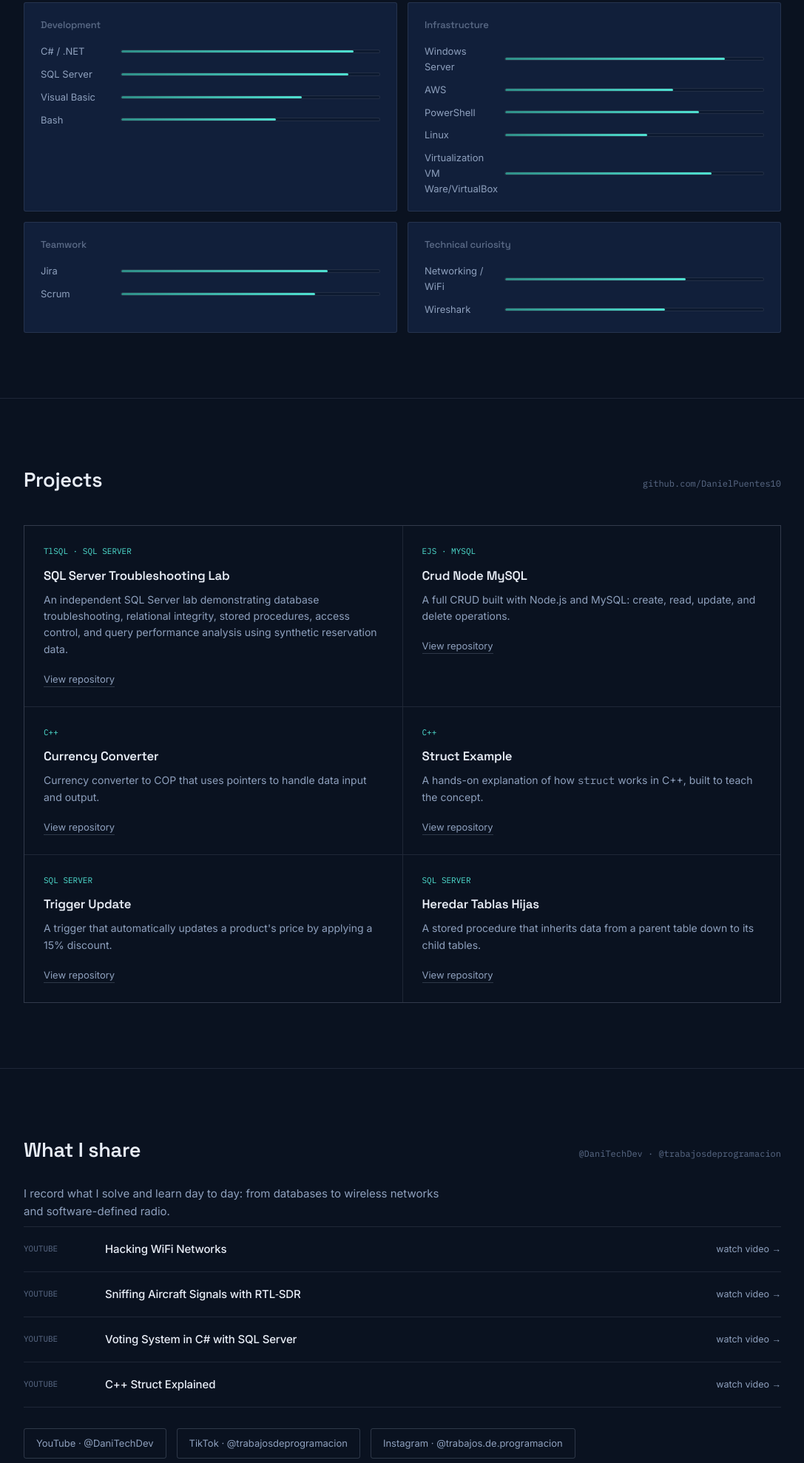
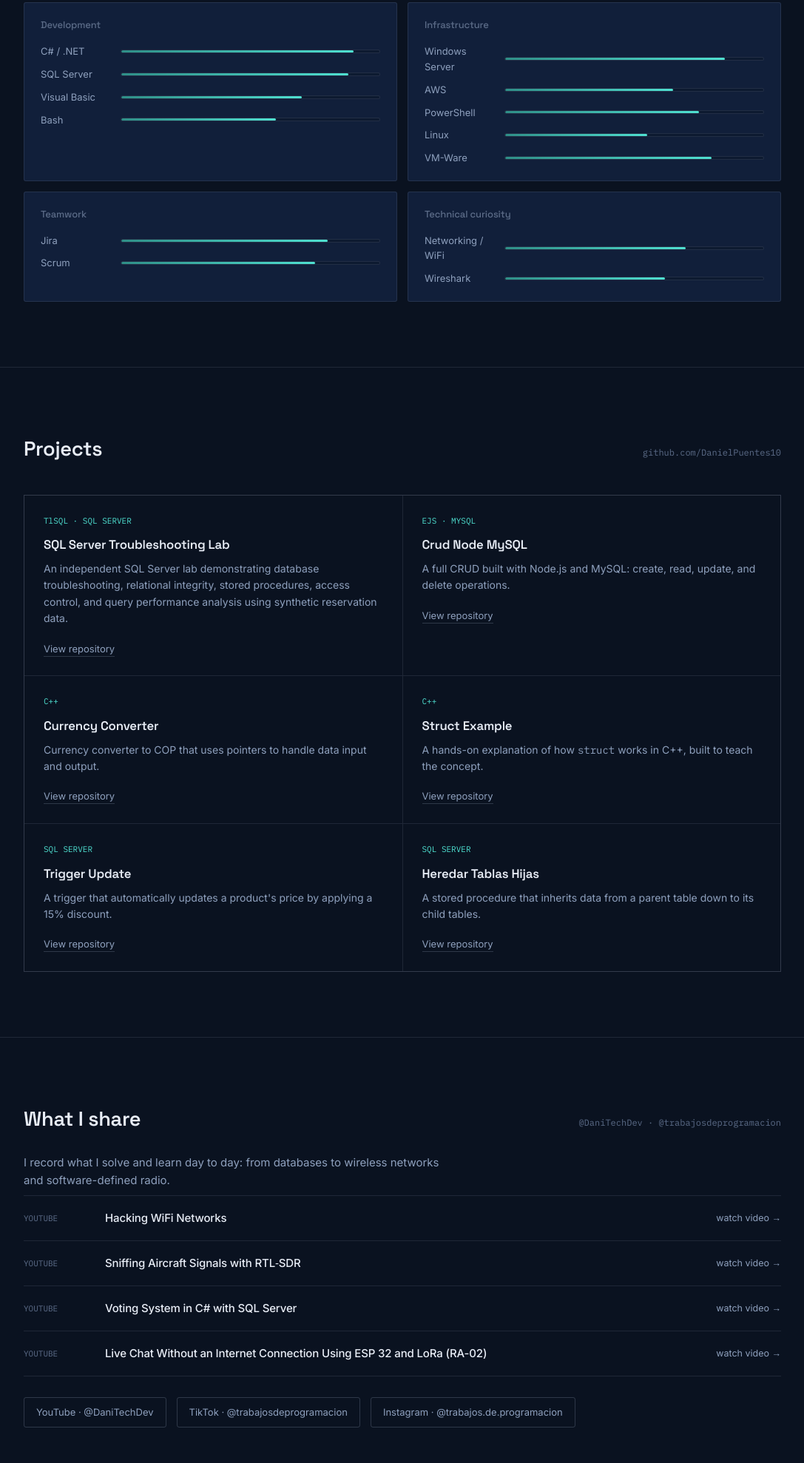
Before and after one commit to DanielPuentes10/DanielPuentes10.github.io, a website: page index.html in a window 1280 px wide. Shown: the part 1662-3640 px from the top of the page at 74% size, without its empty margins (96-1183 px from the left). Drawn offline with Linux system fonts and the light colour scheme.

Commit message:
Update index.html

```diff
--- a/index.html
+++ b/index.html
@@ -785,7 +785,7 @@ Core strengths: Incident Resolution · Root-Cause Analysis · SQL Server Trouble
           <div class="bar-row"><span class="name">AWS</span><div class="bar-track"><div class="bar-fill" data-level="65"></div></div></div>
           <div class="bar-row"><span class="name">PowerShell</span><div class="bar-track"><div class="bar-fill" data-level="75"></div></div></div>
           <div class="bar-row"><span class="name">Linux</span><div class="bar-track"><div class="bar-fill" data-level="55"></div></div></div>
-          <div class="bar-row"><span class="name">Virtualization VM Ware/VirtualBox</span><div class="bar-track"><div class="bar-fill" data-level="80"></div></div></div>
+          <div class="bar-row"><span class="name">VM-Ware</span><div class="bar-track"><div class="bar-fill" data-level="80"></div></div></div>
 
         </div>
         <div class="stack-card">
@@ -879,8 +879,8 @@ Core strengths: Incident Resolution · Root-Cause Analysis · SQL Server Trouble
         </div>
         <div class="feed-row">
           <span class="ch mono">YOUTUBE</span>
-          <h3>C++ Struct Explained</h3>
-          <a class="watch" href="https://www.youtube.com/watch?v=LTRO53Ks-eA" target="_blank" rel="noopener">watch video →</a>
+          <h3>Live Chat Without an Internet Connection Using ESP 32 and LoRa (RA-02)</h3>
+          <a class="watch" href="https://youtu.be/hLj4imr6CqA" target="_blank" rel="noopener">watch video →</a>
         </div>
       </div>
 
```
